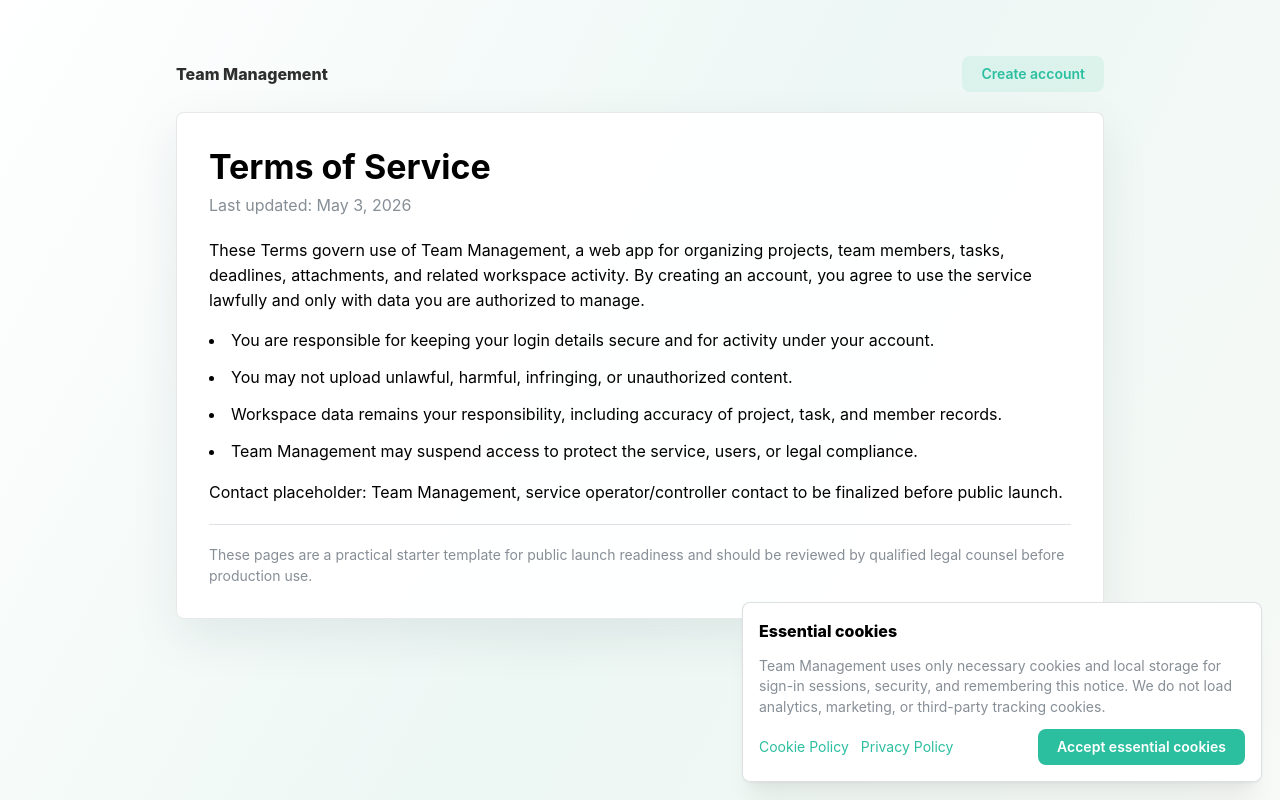
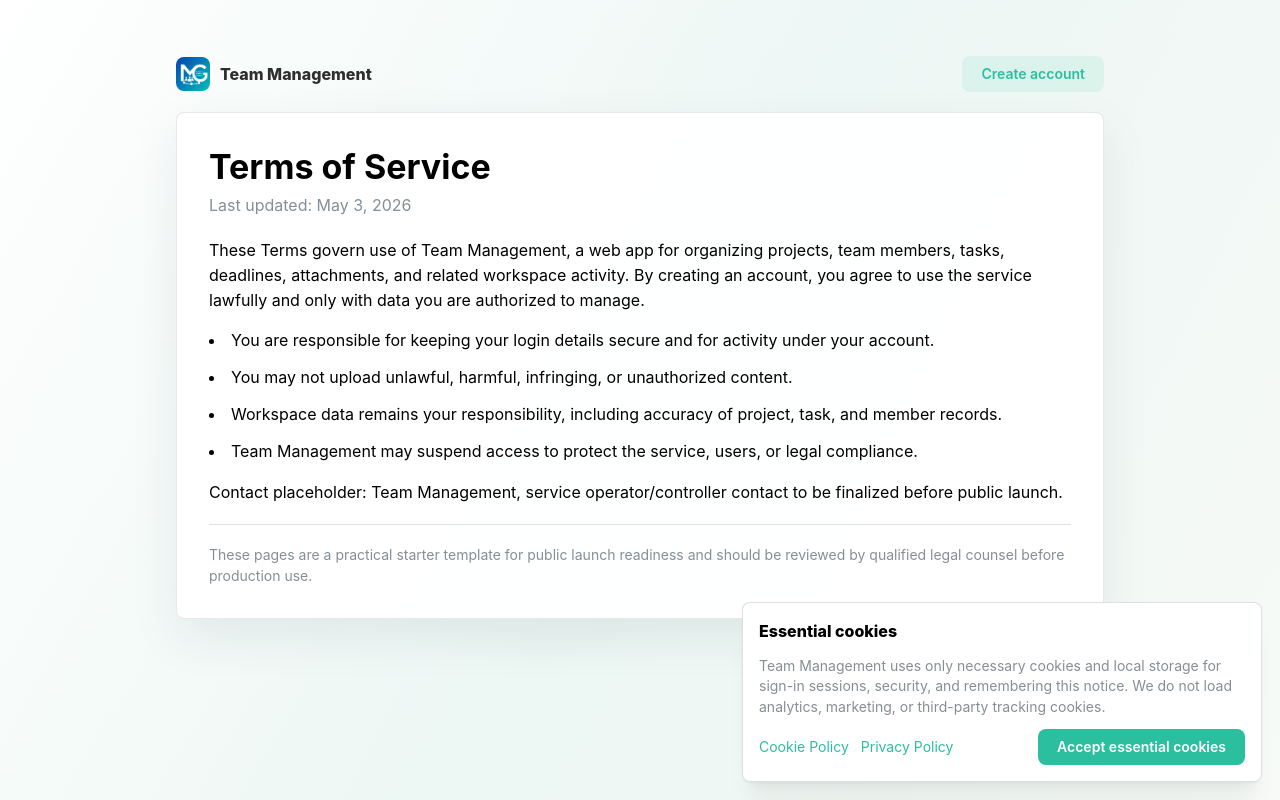
Before and after one commit to lefos13/Team-management, a React (Vite) app in the folder client/: page /terms in a window 1280 px wide. Built offline with nearby package versions, Linux system fonts and the light colour scheme; no server answers.

Commit message:
favicon logo update

```diff
--- a/client/index.html
+++ b/client/index.html
@@ -3,6 +3,8 @@
   <head>
     <meta charset="UTF-8" />
     <meta name="viewport" content="width=device-width, initial-scale=1.0" />
+    <link rel="icon" type="image/svg+xml" href="/favicon.svg" />
+    <meta name="theme-color" content="#061c36" />
     <title>Team Management | Projects, Tasks, Members, and Deadlines</title>
     <meta
       name="description"
--- a/client/src/layouts/AppShellLayout.tsx
+++ b/client/src/layouts/AppShellLayout.tsx
@@ -78,10 +78,13 @@ export function AppShellLayout() {
       <AppShell.Navbar className="shell-navbar" p="md">
         <Stack gap="lg" h="100%" justify="space-between">
           <Stack gap="lg">
-            <Stack gap={2} px="sm">
-              <Text fw={900} size="lg" c="white">
-                Team Management
-              </Text>
+            <Stack gap={6} px="sm" className="shell-brand">
+              <Group gap="sm" wrap="nowrap">
+                <img className="shell-brand-logo" src="/logo.png" alt="Team Management logo" />
+                <Text fw={900} size="lg" c="white">
+                  Team Management
+                </Text>
+              </Group>
               <Text size="xs" c="blue.1">
                 Operations workspace
               </Text>
--- a/client/src/pages/AuthLandingPage.tsx
+++ b/client/src/pages/AuthLandingPage.tsx
@@ -22,7 +22,6 @@ import {
   IconChecklist,
   IconFolder,
   IconLogin2,
-  IconSparkles,
   IconUsers,
   IconUserPlus,
 } from "@tabler/icons-react";
@@ -99,10 +98,8 @@ export function AuthLandingPage({
     <main className="landing-page">
       <Container size="xl" py={{ base: "xl", md: 48 }}>
         <Group justify="space-between" align="center" className="landing-nav">
-          <Group gap="sm">
-            <ThemeIcon radius="md" size={38} variant="gradient" gradient={{ from: "teal", to: "cyan" }}>
-              <IconSparkles size={20} />
-            </ThemeIcon>
+          <Group gap="sm" className="site-brand" wrap="nowrap">
+            <img className="site-brand-logo" src="/logo.png" alt="Team Management logo" />
             <Text fw={800} size="lg">
               Team Management
             </Text>
--- a/client/src/pages/LegalPage.tsx
+++ b/client/src/pages/LegalPage.tsx
@@ -17,7 +17,8 @@ export function LegalPage({ kind }: { kind: LegalPageKind }) {
       <Container size="md" py={{ base: "xl", md: 56 }}>
         <Stack gap="lg">
           <Group justify="space-between" align="center">
-            <Anchor component={Link} to="/" fw={800} c="dark">
+            <Anchor component={Link} to="/" fw={800} c="dark" className="site-brand-link">
+              <img className="site-brand-logo site-brand-logo-small" src="/logo.png" alt="Team Management logo" />
               Team Management
             </Anchor>
             <Button component={Link} to="/register" radius="md" variant="light">
--- a/client/src/styles.css
+++ b/client/src/styles.css
@@ -44,6 +44,47 @@ body {
 
 .landing-nav {
   min-height: 44px;
+}
+
+/*
+Brand images use fixed square dimensions so the detailed MG artwork remains
+recognizable without shifting header, sidebar, or mobile navigation layouts.
+*/
+.site-brand,
+.site-brand-link {
+  min-width: 0;
+}
+
+.site-brand-link {
+  display: inline-flex;
+  align-items: center;
+  gap: 10px;
+  text-decoration: none;
+}
+
+.site-brand-logo,
+.shell-brand-logo {
+  display: block;
+  flex: 0 0 auto;
+  object-fit: cover;
+  border-radius: 10px;
+}
+
+.site-brand-logo {
+  width: 42px;
+  height: 42px;
+}
+
+.site-brand-logo-small {
+  width: 34px;
+  height: 34px;
+  border-radius: 8px;
+}
+
+.shell-brand-logo {
+  width: 44px;
+  height: 44px;
+  box-shadow: 0 10px 24px rgba(0, 0, 0, 0.2);
 }
 
 .landing-hero {
```
Also changed, not shown: client/public/favicon.svg (added), client/public/logo.png (added).
